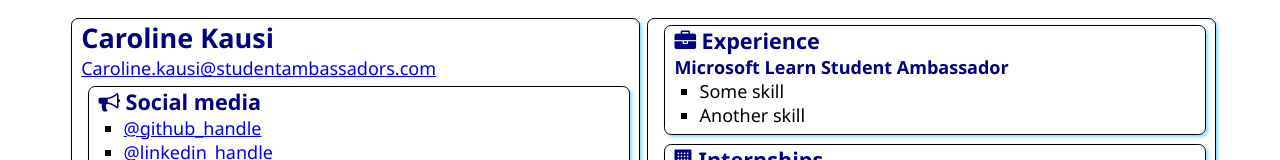
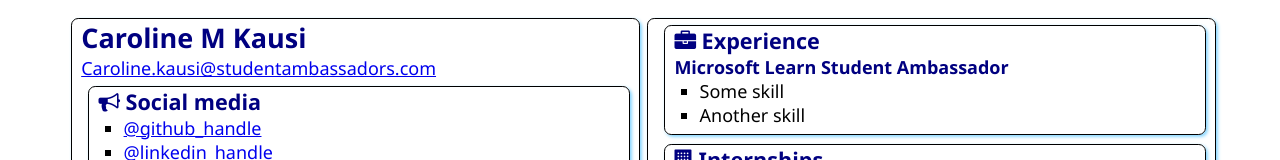
Before and after one commit to Caroline-12/SATechnicalOnboarding, a plain HTML site: page src/index.html in a window 1280 px wide. Shown: the top 160 px of the page. Drawn offline with Linux system fonts and the light colour scheme.

Commit message:
SATechnicalOnboarding

```diff
--- a/src/index.html
+++ b/src/index.html
@@ -12,7 +12,7 @@
 <body>
     <main>
         <article class="box">
-            <h1>Caroline Kausi</h1>
+            <h1>Caroline M Kausi</h1>
             <div><a href="mailto:your.email@example.com">Caroline.kausi@studentambassadors.com</a></div>
 
             <section class="box">
```
